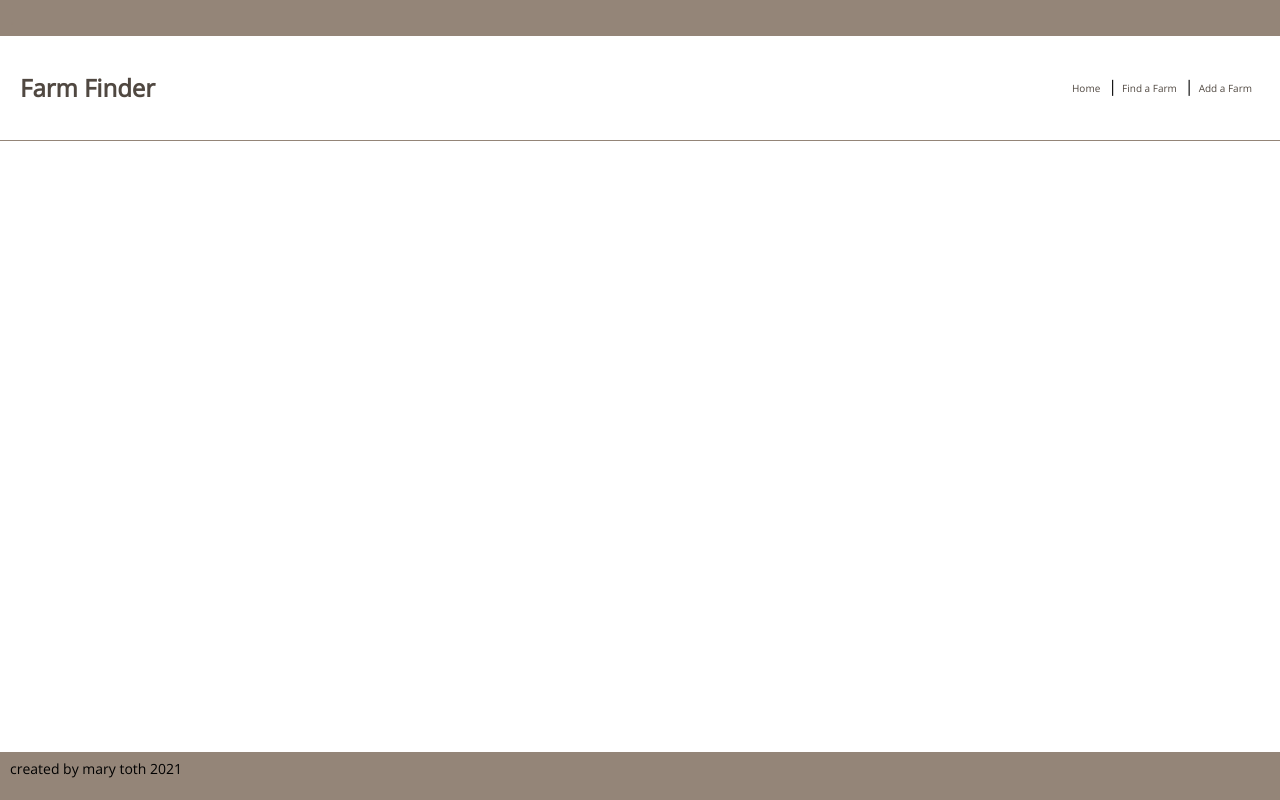
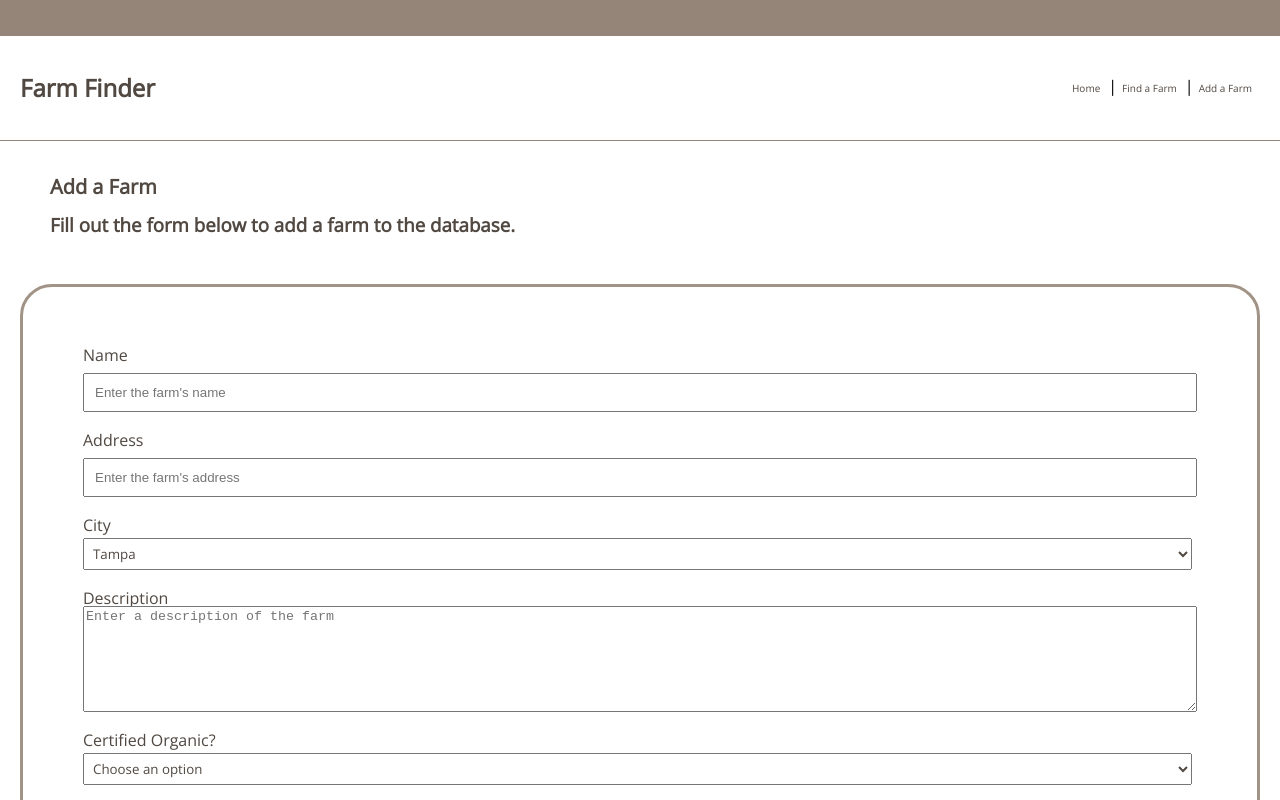
Before and after one commit to mary-toth/FarmFinder, a React (Create React App) app in the folder ClientApp/: page /addfarm in a window 1280 px wide. Shown: the top 800 px of the page. Built offline with nearby package versions, Linux system fonts and the light colour scheme.

Commit message:
html & css for add farm page

```diff
--- a/ClientApp/src/components/AddFarm.jsx
+++ b/ClientApp/src/components/AddFarm.jsx
@@ -6,7 +6,12 @@ import { Header } from './Header'
 export function AddFarm() {
   return (
     <>
-      {/* <form>
+      <div className="add-farm-msg">
+        <h4>Add a Farm</h4>
+        <h3>Fill out the form below to add a farm to the database.</h3>
+      </div>
+
+      <form>
         <ul className="flex-outer">
           <li>
             <label htmlFor="name">Name</label>
@@ -35,7 +40,6 @@ export function AddFarm() {
               placeholder="Enter a description of the farm"
             ></textarea>
           </li>
-          <ul className="flex-inner">
           <li>
             <label htmlFor="organic">Certified Organic?</label>
             <select name="organic" id="organic">
@@ -64,14 +68,13 @@ export function AddFarm() {
               <option>Yes</option>
             </select>
           </li>
-          </ul>
           <li>
             <button type="submit" className="submit">
               Submit
             </button>
           </li>
         </ul>
-      </form> */}
+      </form>
     </>
   )
 }
--- a/ClientApp/src/components/FarmDetails.jsx
+++ b/ClientApp/src/components/FarmDetails.jsx
@@ -15,16 +15,17 @@ export function FarmDetails() {
               }
             ></img>
           </li>
-          <li className="name">Farm Name</li>
+          <li className="farm-detail-name">Meacham Urban Farm</li>
 
-          <p>Address: 123 Main St</p>
-          <p>Phone: 123-456-7890</p>
-          <h4>
+          <h4 className="farm-detail-description">
             Lorem ipsum, dolor sit amet consectetur adipisicing elit.
             Asperiores, numquam aspernatur? Eaque, dicta quaerat tempore odio
             nesciunt sapiente. Sint praesentium eius perspiciatis itaque odio et
             dicta nobis. Dolorum, ab dignissimos?
           </h4>
+
+          <p>Address: 123 Main St</p>
+          <p>Phone: 123-456-7890</p>
           <p>Certified Organic</p>
           <p>Sells Meat: Yes</p>
           <p>Sells Eggs: Yes</p>
--- a/ClientApp/src/custom.scss
+++ b/ClientApp/src/custom.scss
@@ -81,13 +81,16 @@ div.body {
   text-align: center;
   line-height: 2rem;
   margin: 50px;
+  border: solid rgb(80, 72, 65);
+  border-radius: 1rem;
   color: rgb(80, 72, 65);
+  padding: 30px;
 }
 
 footer {
   font-size: 14px;
   padding: 10px;
-  position: fixed;
+  // position: fixed;
   bottom: 0;
   left: 0;
   right: 0;
@@ -158,59 +161,36 @@ img.farmlistimage {
 }
 
 //add farm page *****************************************************************************
-
-.search {
-  padding: 20px;
-  display: flex;
-  border: solid;
+div.add-farm-msg {
+  // background-color: rgb(161, 187, 161);
+  padding: 10px;
+  color: rgb(80, 72, 65);
+  margin-left: 40px;
 }
 
-input {
-  width: 200px;
-}
-.flex-outer li {
+ul.flex-outer {
   display: flex;
-  flex-wrap: wrap;
-}
-form {
-  border: solid rgb(236, 233, 217);
-  display: flex;
+  flex-direction: column;
+  list-style: none;
+  padding: 50px;
+  border: solid rgb(161, 147, 134);
+  border-radius: 2rem;
   margin: 20px;
 }
 
-label {
-  width: 160px;
-}
-input {
-  font-family: 'Open Sans', sans-serif;
-
-  padding: 5px;
+ul.flex-outer li {
+  display: flex;
+  flex-direction: column;
+  margin: 10px;
 }
 
-.flex-outer li {
-  margin: 5px;
+#name,
+#address {
+  padding: 10px;
+  margin-top: 10px;
 }
-.flex-outer li,
-.flex-inner {
-  .form-inline {
-    display: flex;
-    flex-flow: row wrap;
-    align-items: center;
-  }
-  .flex-inner li {
-    margin: 5px;
-  }
-  textarea {
-    padding: 10px;
-    font-family: 'Open Sans', sans-serif;
-  }
-  select {
-    padding: 5px;
-    font-family: 'Open Sans', sans-serif;
-  }
-  button.submit:hover {
-    color: rgb(143, 143, 143);
-  }
+#description {
+  height: 100px;
 }
 
 // farm detail page *************************************
@@ -224,12 +204,14 @@ nav.details {
   margin: 20px;
   padding: 10px;
 }
-li.name {
-  font-size: 18px;
+li.farm-detail-name {
+  font-size: 20px;
   list-style: none;
   text-align: center;
   padding: 10px;
-  background-color: white;
+  margin: 10px;
+  background-color: rgb(194, 229, 194);
+  border-radius: 1rem;
 }
 ul.details {
   border-radius: 3rem;
@@ -243,3 +225,6 @@ img {
   height: 200px;
   border-radius: 2rem;
 }
+.farm-detail-description {
+  line-height: 30px;
+}
```
Lines whose indentation alone changed are shown as unchanged.
